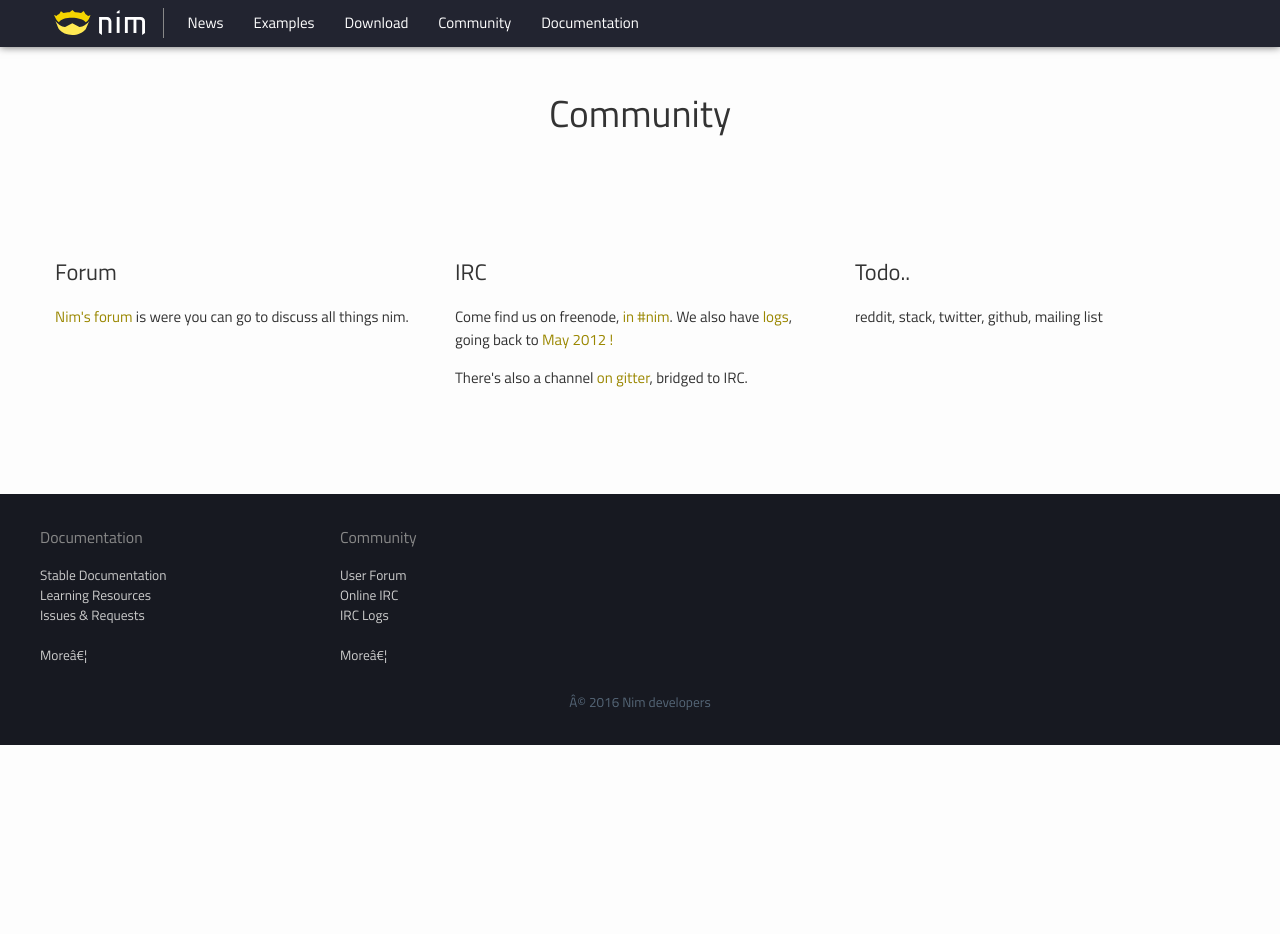
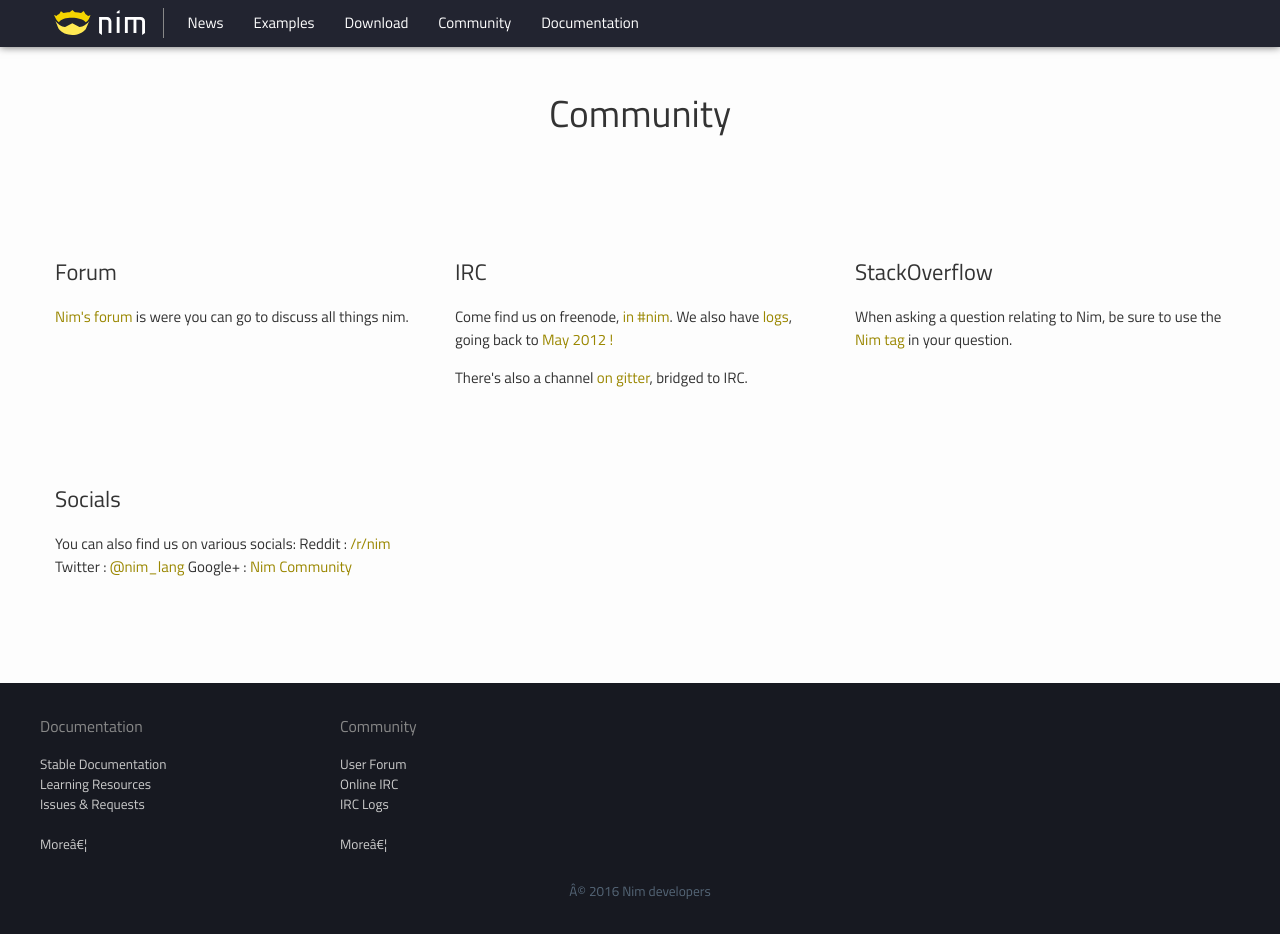
Before and after one commit to nim-lang/website, a Jekyll site: the page built from jekyll_prototype/community.html, in a window 1280 px wide and 934 px high. Built offline with Jekyll 4.4.1, drawn with Linux system fonts in a browser that asks for light colours.

Commit message:
add socials and so links

```diff
--- a/jekyll_prototype/community.html
+++ b/jekyll_prototype/community.html
@@ -23,9 +23,19 @@
       <p>There's also a channel <a href="https://gitter.im/nim-lang/Nim">on gitter</a>, bridged to IRC.</p>
     </div>
     <div class="pure-u-1 pure-u-md-1-3 pad">
-     <h2>Todo..</h2>
+     <h2>StackOverflow</h2>
       <p>
-       reddit, stack, twitter, github, mailing list
+       When asking a question relating to Nim, be sure to use the <a href="http://stackoverflow.com/questions/tagged/nim">Nim tag</a> in your question.
+      </p>
+    </div>
+    <div class="pure-u-1 pure-u-md-1-3 pad">
+     <h2>Socials</h2>
+      <p>
+        You can also find us on various socials:
+
+        Reddit : <a href="http://reddit.com/r/nim" >/r/nim</a>
+        Twitter : <a href="http://twitter.com/nim_lang" >@nim_lang</a>
+        Google+ : <a href="https://plus.google.com/u/0/communities/106921341535068810587" >Nim Community</a>
       </p>
     </div>
   </div>
```
